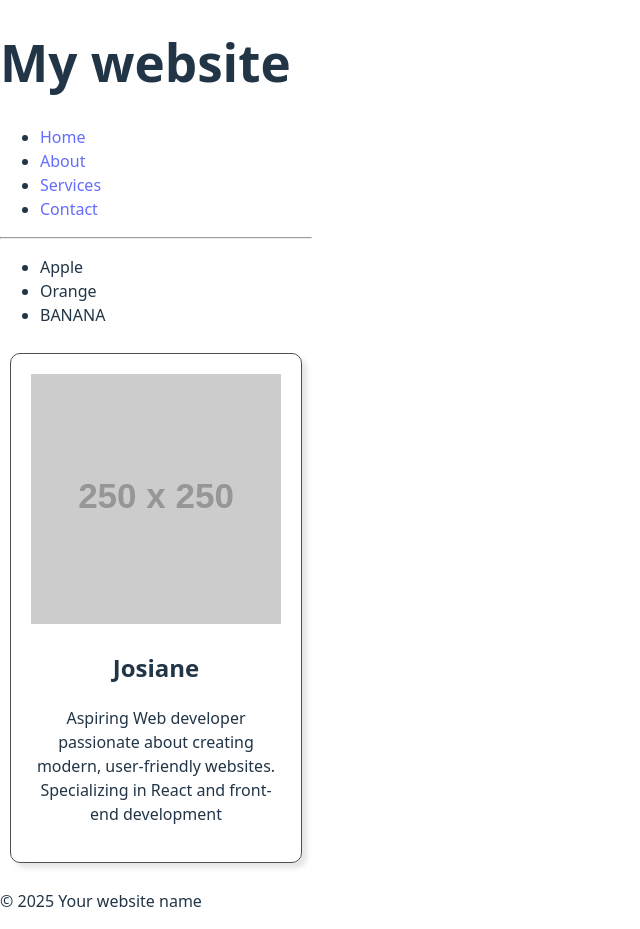
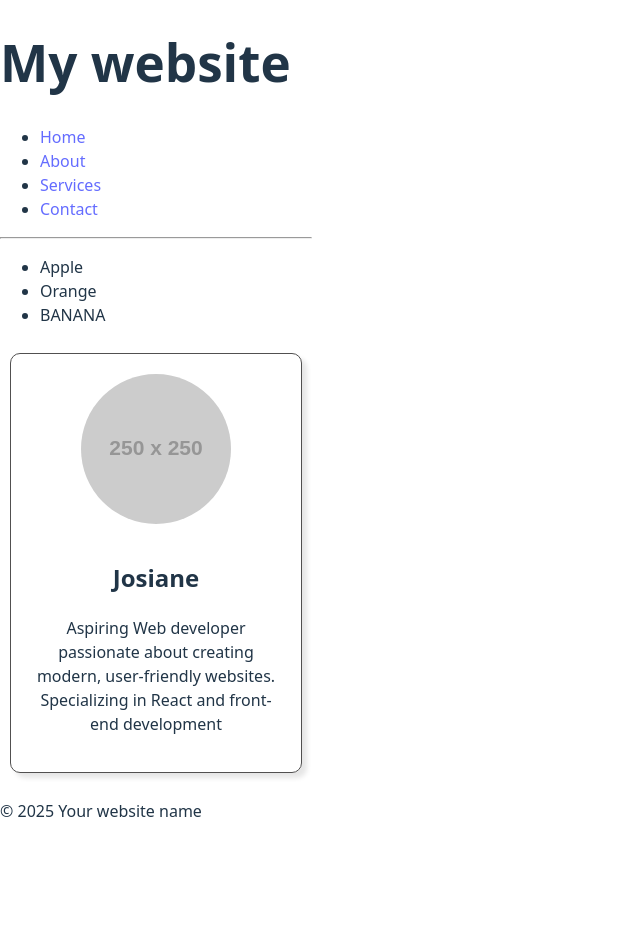
Before and after one commit to Josiane05/my-react-app2, a React (Vite) app: page / in a window 1280 px wide. Shown: the whole page, without its empty margins (0-640 px from the left). After the commit the page ends 839 px from the top, so only its background shows below. Built offline with nearby package versions, Linux system fonts and the light colour scheme.

Commit message:
stylesheet for card-image

```diff
--- a/src/index.css
+++ b/src/index.css
@@ -77,3 +77,10 @@ button:focus-visible {
   max-width: 250px;
   display: inline-block;
 }
+
+.card .card-image{
+  max-width: 60%;
+  height: auto;
+  border-radius: 50%;
+  margin-bottom: 10px;
+}
```
